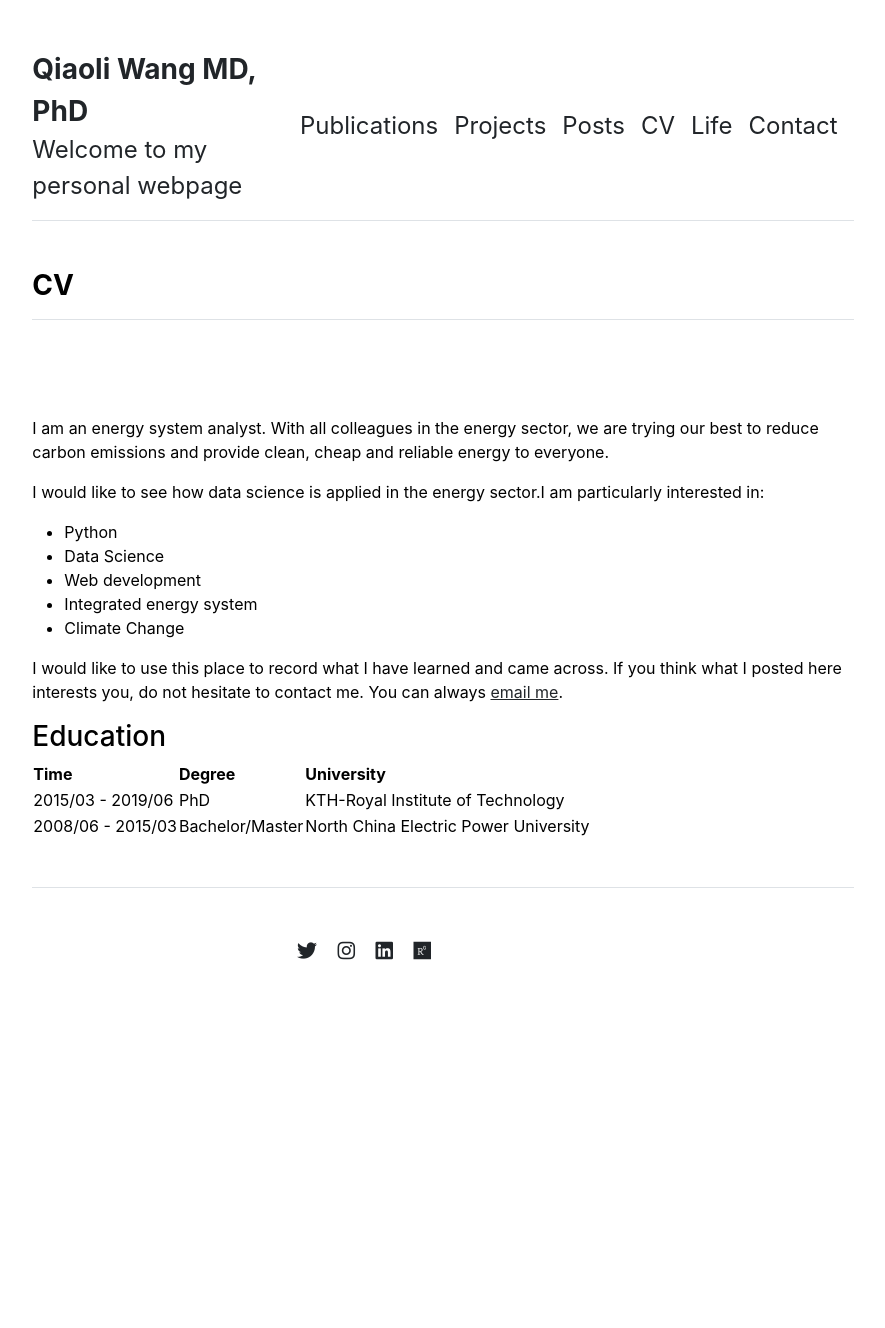
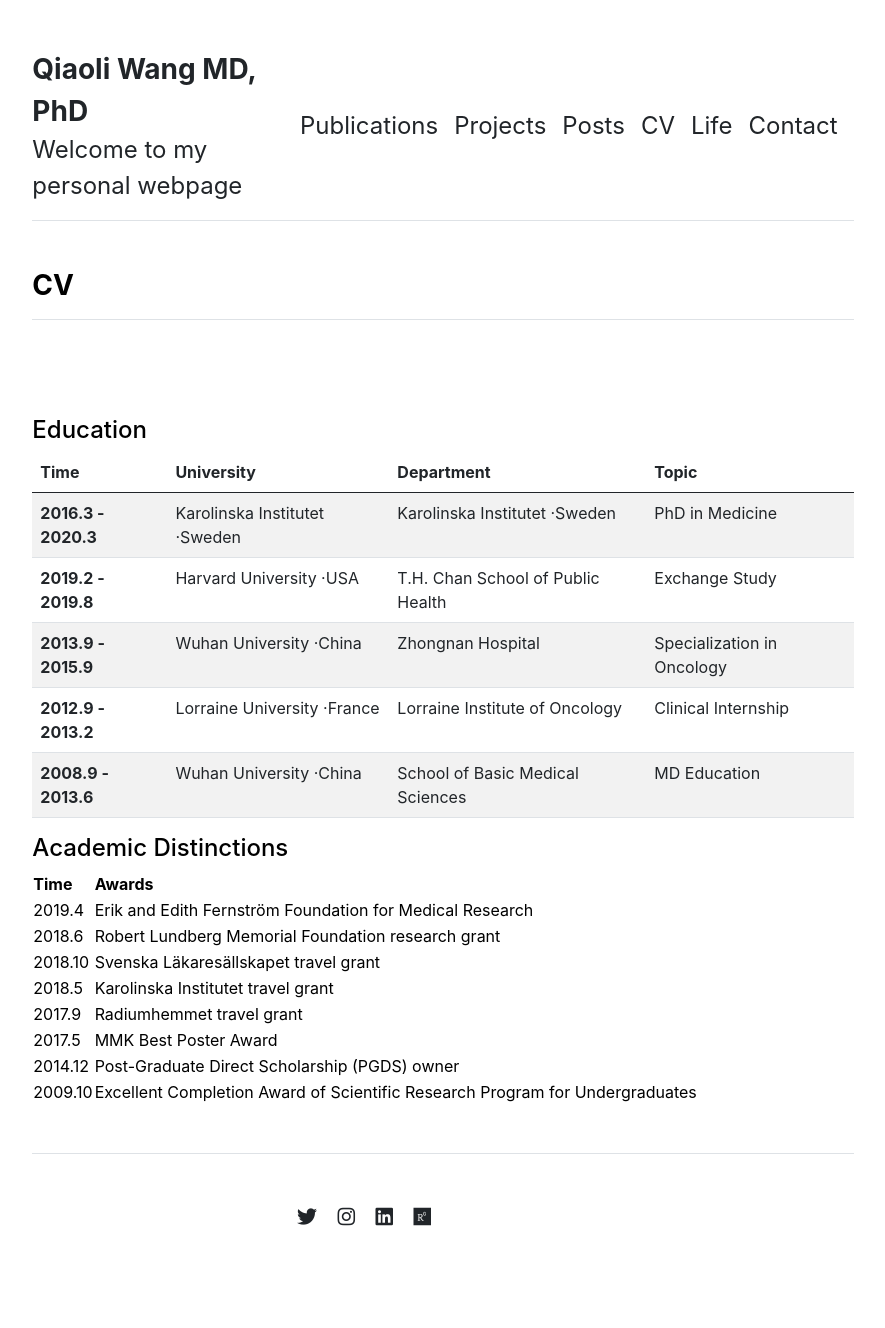
Before and after one commit to shirley234/shirley234.github.io, a Jekyll site: the page built from cv.md, in a window 1280 px wide. Shown: the whole page, without its empty margins (197-1082 px from the left). Built offline with Jekyll 4.4.1, drawn with Linux system fonts in a browser that asks for light colours; before the commit the page ends 1062 px from its top, so only the background shows below that.

Commit message:
revise cv

```diff
--- a/_layouts/cv.html
+++ b/_layouts/cv.html
@@ -1,5 +1,11 @@
 ---
 layout: default
 ---
+<div class="row g-5 mb-5">
+    <div class="col-md-12">
+      <h3 class="fw-bold border-bottom pb-3 mb-5">{{ page.title }}</h3>
+    </div>
+  </div>
+
 
 {{ content }}
--- a/cv.md
+++ b/cv.md
@@ -1,33 +1,69 @@
 ---
-layout: default
+layout: cv
 title: "CV"
 ---
-
-<div class="row g-5 mb-5">
-  <div class="col-md-12">
-    <h3 class="fw-bold border-bottom pb-3 mb-5">{{ page.title }}</h3>
-  </div>
-</div>
+#### Education
+<table class="table table-striped">
+  <thead>
+    <tr>
+      <th scope="col">Time</th>
+      <th scope="col">University</th>
+      <th scope="col">Department</th>
+      <th scope="col">Topic</th>
+    </tr>
+  </thead>
+  <tbody>
+    <tr>
+      <th scope="row">2016.3 - 2020.3</th>
+      <td>Karolinska Institutet ·Sweden</td>
+      <td>Karolinska Institutet ·Sweden</td>
+      <td>PhD in Medicine</td>
+    </tr>
+    <tr>
+      <th scope="row">2019.2 - 2019.8</th>
+      <td>Harvard University ·USA</td>
+      <td>T.H. Chan School of Public Health</td>
+      <td>Exchange Study</td>
+    </tr>
+    <tr>
+      <th scope="row">2013.9 - 2015.9</th>
+      <td>Wuhan University ·China</td>
+      <td>Zhongnan Hospital</td>
+      <td>Specialization in Oncology</td>
+    </tr>
+    <tr>
+      <th scope="row">2012.9 - 2013.2</th>
+      <td>Lorraine University ·France</td>
+      <td>Lorraine Institute of Oncology</td>
+      <td>Clinical Internship</td>
+    </tr>
+    <tr>
+      <th scope="row">2008.9 - 2013.6</th>
+      <td>Wuhan University ·China</td>
+      <td>School of Basic Medical Sciences</td>
+      <td>MD Education</td>
+    </tr>
+  </tbody>
+</table>
 
 
+#### Academic Distinctions
 
-
-I am an energy system analyst. With all colleagues in the energy sector, we are trying our best to reduce carbon emissions and provide clean, cheap and reliable energy to everyone. <br>
-
-I would like to see how data science is applied in the energy sector.I am particularly interested in:
-* Python
-* Data Science
-* Web development
-* Integrated energy system
-* Climate Change
-<br>
-
-I would like to use this place to record what I have learned and came across. If you think what I posted here interests you, do not hesitate to contact me. You can always <a href="mailto:zy910304@gmail.com" target="_blank">email me</a>.
-
-
-### Education
-
-| Time              | Degree          | University                            |
-|-------------------|-----------------|---------------------------------------|
-| 2015/03 - 2019/06 | PhD             | KTH-Royal Institute of Technology     |
-| 2008/06 - 2015/03 | Bachelor/Master | North China Electric Power University |
+| Time     | Awards                                                                        |
+|----------|-------------------------------------------------------------------------------|
+| 2019.4   | Erik and Edith Fernström Foundation for Medical Research                      |
+|----------|-------------------------------------------------------------------------------|
+| 2018.6   | Robert Lundberg Memorial Foundation research grant                            |
+|----------|-------------------------------------------------------------------------------|
+| 2018.10  | Svenska Läkaresällskapet travel grant                                         |
+|----------|-------------------------------------------------------------------------------|
+| 2018.5   | Karolinska Institutet travel grant                                            |
+|----------|-------------------------------------------------------------------------------|
+| 2017.9   | Radiumhemmet travel grant                                                     |
+|----------|-------------------------------------------------------------------------------|
+| 2017.5   | MMK Best Poster Award                                                         |
+|----------|-------------------------------------------------------------------------------|
+| 2014.12  | Post-Graduate Direct Scholarship (PGDS) owner                                 |
+|----------|-------------------------------------------------------------------------------|
+| 2009.10  | Excellent Completion Award of Scientific Research Program for Undergraduates  |
+|----------|-------------------------------------------------------------------------------|
--- a/test.txt
+++ /dev/null
@@ -1 +0,0 @@
-Yang commit a test doc.
```
Also changed, not shown: life.md (+1 -9 lines), test.md (deleted).
